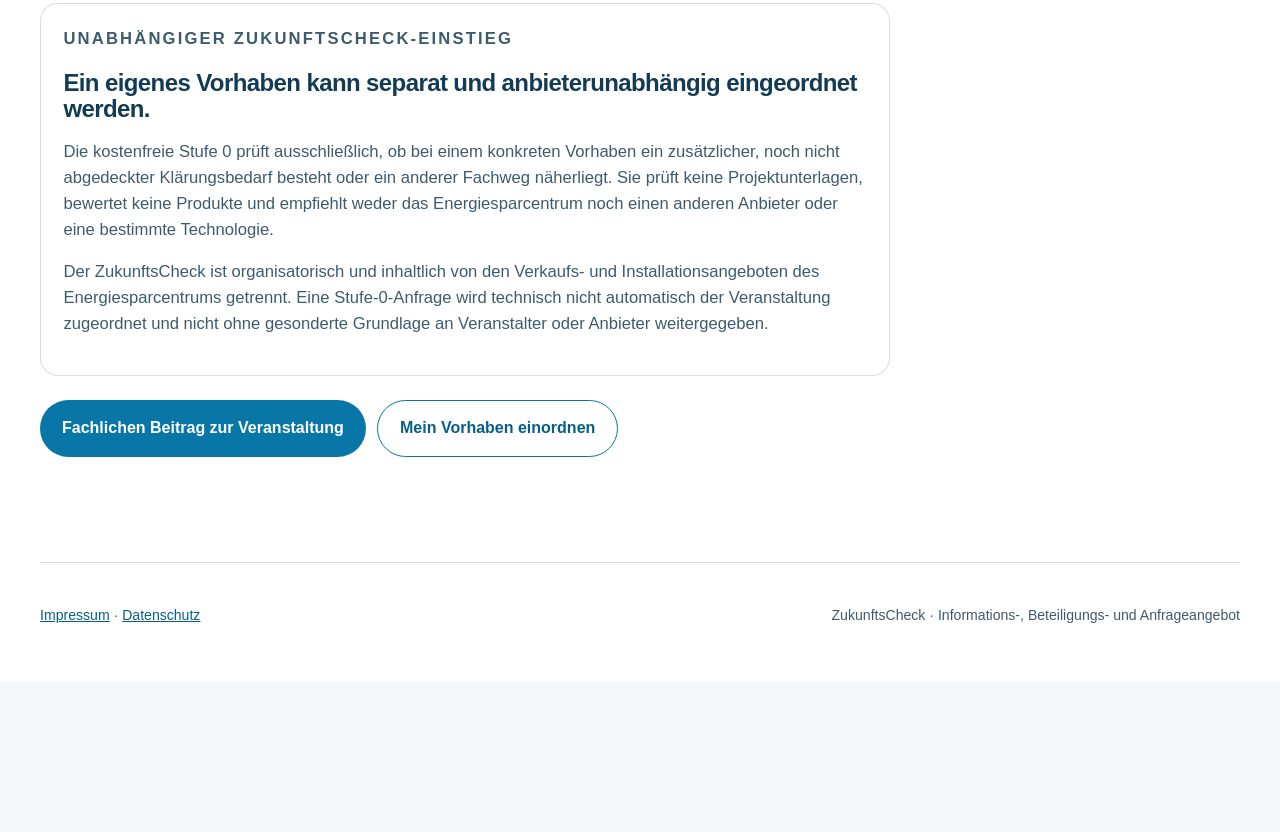
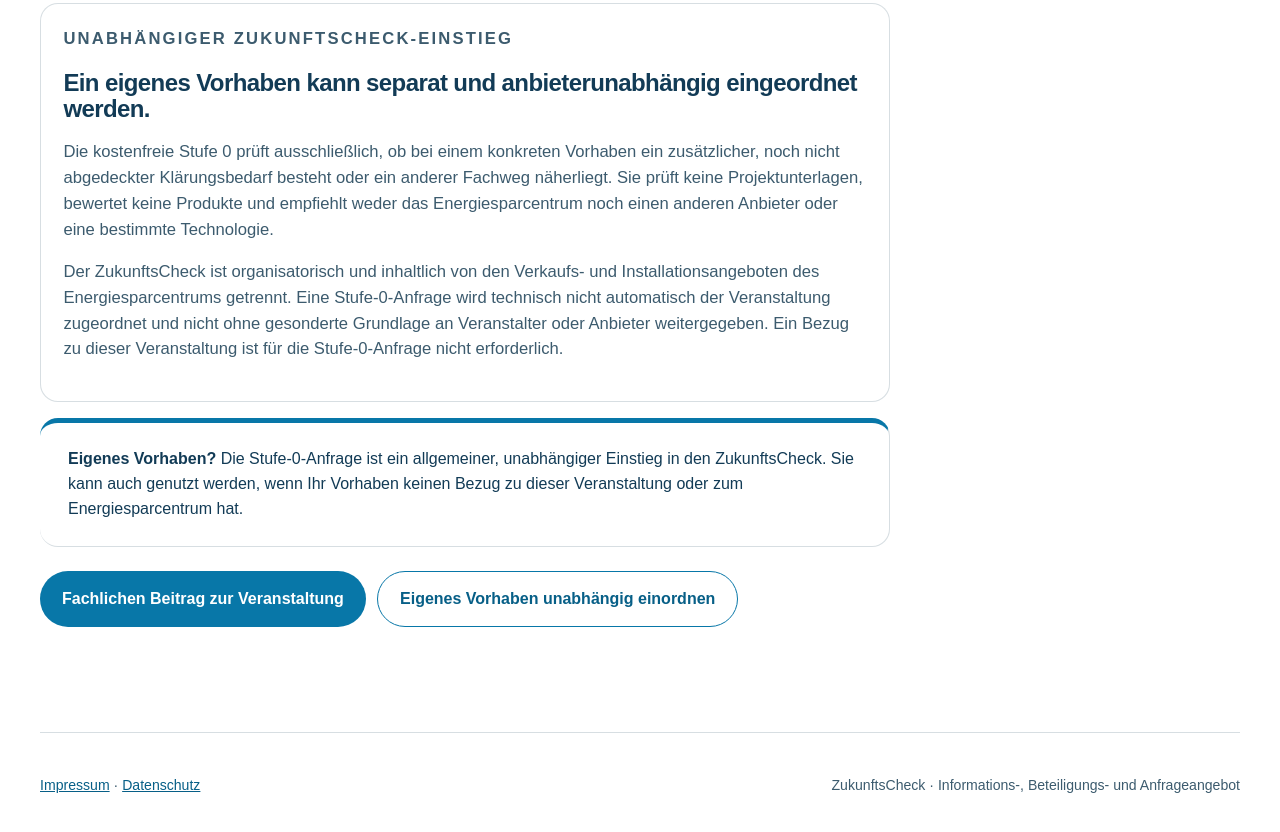
Before and after one commit to Hans-Leo-Bader-MIB-Munchen/zukunftscheck-web, a website: page public/veranstaltung-altenwahlingen.html in a window 1280 px wide. Shown: the part 2381-3213 px from the top of the page. Before the commit the page ends 3063 px from the top, so only its background shows below. Drawn offline with Linux system fonts and the light colour scheme.

Commit message:
Stufe-0-Einstieg auf Altenwahlingen-Seite als veranstaltungsunabhängig kennzeichnen

```diff
--- a/public/veranstaltung-altenwahlingen.html
+++ b/public/veranstaltung-altenwahlingen.html
@@ -22,8 +22,9 @@
 <ul class="event-facts"><li><strong>Status</strong><br>kommend</li><li><strong>Datum</strong><br>10. Oktober 2026</li><li><strong>Uhrzeiten</strong><br>11:00 Uhr und 14:00 Uhr</li><li><strong>Ort</strong><br>Energiesparcentrum Altenwahlingen</li><li><strong>Adresse</strong><br>Altenwahlingen 19, 29693 Böhme-Altenwahlingen</li><li><strong>Eintritt</strong><br>frei</li></ul>
 <section class="stage-detail"><h2>Praxisprogramm des Veranstalters</h2><p>Nach der vorliegenden Presseinformation werden aktuelle Photovoltaikmodule, Speichertechnologien und Wärmepumpensysteme vorgestellt. Im Mittelpunkt steht ihr Zusammenspiel im Gebäude. Das Energiesparcentrum informiert dabei auch über eigene Installationsangebote und die für 2026 vorgesehenen Installationsplätze. Diese Anbieter- und Angebotsebene ist vom ZukunftsCheck getrennt.</p></section>
 <section class="stage-detail"><p class="section-label">Was der ZukunftsCheck zusätzlich leistet</p><h2>Er hilft, vor einer Investition die eigene Entscheidungssituation zu ordnen.</h2><p>Gerade wenn auf einer Praxisveranstaltung konkrete technische Lösungen und Angebote sichtbar werden, kann eine vorgelagerte, unabhängige Einordnung sinnvoll sein: Welche Ziele sollen mit dem Vorhaben erreicht werden? Welche Annahmen liegen zugrunde? Welche Fachprüfungen und Zuständigkeiten bestehen bereits? Welche Abhängigkeiten, Folgewirkungen oder offenen Fragen sollten vor einer Bindung noch geklärt werden?</p><p>Der ZukunftsCheck ersetzt keine Energieberatung oder technische Planung. Sein Mehrwert liegt darin, den Entscheidungsbedarf zu strukturieren und sichtbar zu machen, ob vor der nächsten fachlichen oder investiven Entscheidung noch wesentliche Klärung fehlt.</p></section>
-<section class="stage-detail"><p class="section-label">Unabhängiger ZukunftsCheck-Einstieg</p><h2>Ein eigenes Vorhaben kann separat und anbieterunabhängig eingeordnet werden.</h2><p>Die kostenfreie Stufe 0 prüft ausschließlich, ob bei einem konkreten Vorhaben ein zusätzlicher, noch nicht abgedeckter Klärungsbedarf besteht oder ein anderer Fachweg näherliegt. Sie prüft keine Projektunterlagen, bewertet keine Produkte und empfiehlt weder das Energiesparcentrum noch einen anderen Anbieter oder eine bestimmte Technologie.</p><p>Der ZukunftsCheck ist organisatorisch und inhaltlich von den Verkaufs- und Installationsangeboten des Energiesparcentrums getrennt. Eine Stufe-0-Anfrage wird technisch nicht automatisch der Veranstaltung zugeordnet und nicht ohne gesonderte Grundlage an Veranstalter oder Anbieter weitergegeben.</p></section>
-<div class="button-row"><a class="button" href="/teilnahme.html?event=ZS-VA-2026-ALTENWAHLINGEN-001#beitrag">Fachlichen Beitrag zur Veranstaltung</a><a class="button secondary" href="/teilnahme.html#stufe-0">Mein Vorhaben einordnen</a></div>
+<section class="stage-detail"><p class="section-label">Unabhängiger ZukunftsCheck-Einstieg</p><h2>Ein eigenes Vorhaben kann separat und anbieterunabhängig eingeordnet werden.</h2><p>Die kostenfreie Stufe 0 prüft ausschließlich, ob bei einem konkreten Vorhaben ein zusätzlicher, noch nicht abgedeckter Klärungsbedarf besteht oder ein anderer Fachweg näherliegt. Sie prüft keine Projektunterlagen, bewertet keine Produkte und empfiehlt weder das Energiesparcentrum noch einen anderen Anbieter oder eine bestimmte Technologie.</p><p>Der ZukunftsCheck ist organisatorisch und inhaltlich von den Verkaufs- und Installationsangeboten des Energiesparcentrums getrennt. Eine Stufe-0-Anfrage wird technisch nicht automatisch der Veranstaltung zugeordnet und nicht ohne gesonderte Grundlage an Veranstalter oder Anbieter weitergegeben. Ein Bezug zu dieser Veranstaltung ist für die Stufe-0-Anfrage nicht erforderlich.</p></section>
+<p class="notice"><strong>Eigenes Vorhaben?</strong> Die Stufe-0-Anfrage ist ein allgemeiner, unabhängiger Einstieg in den ZukunftsCheck. Sie kann auch genutzt werden, wenn Ihr Vorhaben keinen Bezug zu dieser Veranstaltung oder zum Energiesparcentrum hat.</p>
+<div class="button-row"><a class="button" href="/teilnahme.html?event=ZS-VA-2026-ALTENWAHLINGEN-001#beitrag">Fachlichen Beitrag zur Veranstaltung</a><a class="button secondary" href="/teilnahme.html#stufe-0">Eigenes Vorhaben unabhängig einordnen</a></div>
 </article>
 </main>
 <footer class="site-footer"><p><a href="/impressum.html">Impressum</a> · <a href="/datenschutz.html">Datenschutz</a></p><p>ZukunftsCheck · Informations-, Beteiligungs- und Anfrageangebot</p></footer>
```
